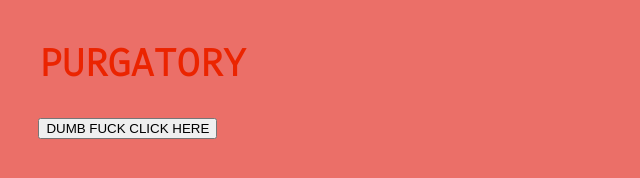
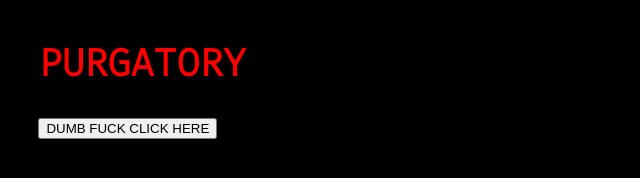
Before and after one commit to bellabattersby/A-simple-HTML-CSS-Javascript-exercise, a plain HTML site: page index.html in a window 1280 px wide. Shown: the whole page, without its empty margins (0-640 px from the left). Drawn offline with Linux system fonts and the light colour scheme.

Commit message:
🚍🍧 Updated with Glitch

```diff
--- a/index.html
+++ b/index.html
@@ -62,11 +62,11 @@
   body {
     font-family: "Fira Code", serif;
     margin: 2em;
-    background-color: #EB6F68;
-    color: #EBDC48;
+    background-color: black;
+    color: red;
     font-size: 1.2em;
   }
   h1 {
-    color: #EB2400;
+    color: red;
   }
 </style>
```
